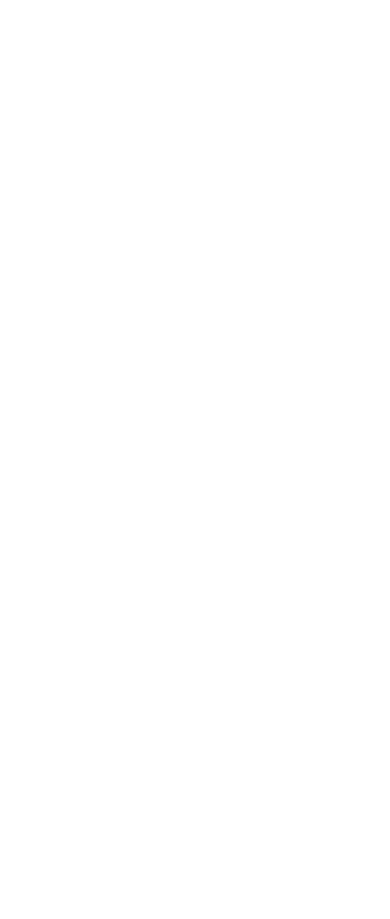
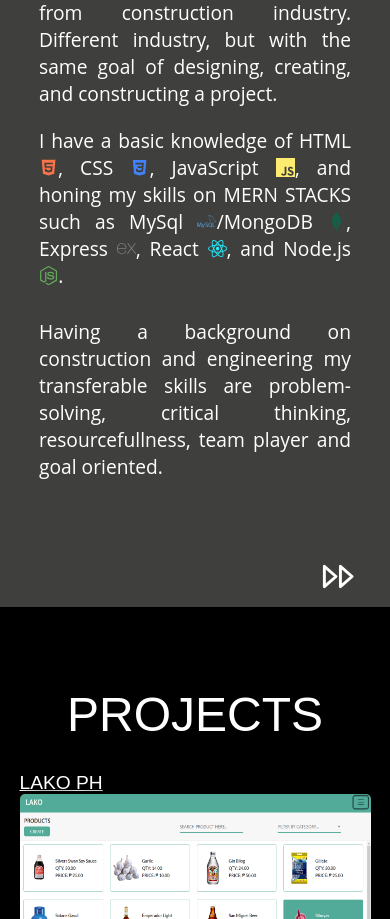
Before and after one commit to Rokhel121314/jerick-fullstack-portfolio, a React (Create React App) app: page / in a window 390 px wide. Shown: the part 1081-2000 px from the top of the page. Before the commit the page ends 844 px from the top, so only its background shows below. Built offline with nearby package versions, Linux system fonts and the light colour scheme.

Commit message:
convert to 1 pager

```diff
--- a/package.json
+++ b/package.json
@@ -11,6 +11,7 @@
     "react-icons": "^4.7.1",
     "react-router-dom": "^6.8.0",
     "react-scripts": "5.0.1",
+    "react-scroll": "^1.8.9",
     "web-vitals": "^2.1.4"
   },
   "scripts": {
--- a/src/App.js
+++ b/src/App.js
@@ -4,19 +4,16 @@ import AboutMePage from "./pages/AboutMePage";
 import ProjectsPage from "./pages/ProjectsPage";
 import SkillsPage from "./pages/SkillsPage";
 import ContactsPage from "./pages/ContactsPage";
-import { Route, Routes } from "react-router-dom";
 import Navigation from "./components/Navigation";
 
 function App() {
   return (
     <>
-      <Routes>
-        <Route path="/" element={<LandingPage />} />
-        <Route path="/about" element={<AboutMePage />} />
-        <Route path="/projects" element={<ProjectsPage />} />
-        <Route path="/skills" element={<SkillsPage />} />
-        <Route path="/contacts" element={<ContactsPage />} />
-      </Routes>
+      <LandingPage />
+      <AboutMePage />
+      <ProjectsPage />
+      <SkillsPage />
+      <ContactsPage />
     </>
   );
 }
--- a/src/components/Navigation.js
+++ b/src/components/Navigation.js
@@ -1,9 +1,10 @@
 import React, { useEffect, useState } from "react";
 import style from "../css/style.css";
 import profilepicture from "../assets/images/profilejpeg.jpg";
-import { Link } from "react-router-dom";
+// import { Link } from "react-router-dom";
 import { CgMenu } from "react-icons/cg";
 import { CgClose } from "react-icons/cg";
+import { Link } from "react-scroll";
 
 function Navigation() {
   const [toggle, setToggle] = useState(false);
@@ -58,12 +59,34 @@ function Navigation() {
           <p className="tName">FULL STACK WEB DEVELOPER</p>
         </div>
 
-        <div className="navItems">
+        {/* <div className="navItems">
           <Link to={"/"}>HOME</Link>
           <Link to={"/about"}>ABOUT</Link>
           <Link to={"/projects"}>PROJECTS</Link>
-          <Link to={"/skills"}>SKILLS</Link>
+          <Link to={"/skills"}>TECK STACKS</Link>
           <Link to={"/contacts"}>CONTACTS</Link>
+        </div> */}
+        <div className="navItems">
+          <Link activeClass="active" to="home" smooth={true} duration={500}>
+            HOME
+          </Link>
+          <Link activeClass="active" to="about" smooth={true} duration={500}>
+            ABOUT
+          </Link>
+          <Link activeClass="active" to="projects" smooth={true} duration={500}>
+            PROJECTS
+          </Link>
+          <Link
+            activeClass="active"
+            to="techstacks"
+            smooth={true}
+            duration={500}
+          >
+            TECH STACKS
+          </Link>
+          <Link activeClass="active" to="contacts" smooth={true} duration={500}>
+            CONTACTS
+          </Link>
         </div>
 
         <footer className="navFooter">
--- a/src/css/style.css
+++ b/src/css/style.css
@@ -78,7 +78,8 @@ body {
   display: none;
 }
 
-.nextBtn {
+.nextBtn,
+.nextBtn1 {
   display: none;
 }
 
@@ -194,6 +195,19 @@ body {
     z-index: 1;
     right: 10px;
     bottom: 10px;
+    width: 60px;
+    height: 40px;
+    background: none;
+    border: none;
+  }
+
+  .nextBtn1 {
+    display: block;
+    float: right;
+    position: relative;
+    z-index: 1;
+    right: 10px;
+    bottom: -70px;
     width: 60px;
     height: 40px;
     background: none;
--- a/src/pages/AboutMePage.js
+++ b/src/pages/AboutMePage.js
@@ -9,12 +9,12 @@ import {
   SiReact,
   SiNodedotjs,
 } from "react-icons/si";
-import { Link } from "react-router-dom";
+import { Link } from "react-scroll";
 import { TbPlayerTrackNext } from "react-icons/tb";
 
 function AboutMePage() {
   return (
-    <main className="aboutMain">
+    <main className="aboutMain" id="about">
       <header className="aboutHeader">
         <span className="aboutHeaderTitle">ABOUT ME?</span>
       </header>
@@ -45,7 +45,13 @@ function AboutMePage() {
           player and goal oriented.
         </span>
       </section>
-      <Link to={"/projects"} className="nextBtn">
+      <Link
+        activeClass="active"
+        to="projects"
+        smooth={true}
+        duration={500}
+        className="nextBtn1"
+      >
         <TbPlayerTrackNext className="toggleIcon" />
       </Link>
     </main>
--- a/src/pages/ContactsPage.js
+++ b/src/pages/ContactsPage.js
@@ -2,9 +2,9 @@ import React from "react";
 
 function ContactsPage() {
   return (
-    <div className="container">
+    <main className="container" id="contacts">
       <span>Contacts</span>
-    </div>
+    </main>
   );
 }
 
--- a/src/pages/LandingPage.js
+++ b/src/pages/LandingPage.js
@@ -1,5 +1,5 @@
 import React, { useEffect, useState } from "react";
-import { Link } from "react-router-dom";
+import { Link } from "react-scroll";
 import { TbPlayerTrackNext } from "react-icons/tb";
 
 function LandingPage() {
@@ -21,7 +21,7 @@ function LandingPage() {
   }, [bg]);
 
   return (
-    <main className={bg === 1 ? "landingMain1" : "landingMain2"}>
+    <main className={bg === 1 ? "landingMain1" : "landingMain2"} id="home">
       {/* <div className="introContainer">
         <span>{bg === 1 ? "Hi" : "Civil Engineer/"}</span>
         <span>{bg === 1 ? "I'm Jerick" : "Full Stack Web Developer"}</span>
@@ -33,7 +33,13 @@ function LandingPage() {
         <span>I'm Jerick</span>
         <span>{bg === 1 ? "Fullstack Web Developer" : " Civil Engineer"}</span>
       </div>
-      <Link to={"/about"} className="nextBtn">
+      <Link
+        activeClass="active"
+        to="about"
+        smooth={true}
+        duration={500}
+        className="nextBtn"
+      >
         <TbPlayerTrackNext className="toggleIcon" />
       </Link>
     </main>
--- a/src/pages/ProjectsPage.js
+++ b/src/pages/ProjectsPage.js
@@ -2,7 +2,7 @@ import React from "react";
 
 function ProjectsPage() {
   return (
-    <main className="projectsMain">
+    <main className="projectsMain" id="projects">
       <header className="projectsHeader">
         <span className="projectsHeaderTitle">PROJECTS</span>
       </header>
@@ -12,6 +12,7 @@ function ProjectsPage() {
           <a
             href="https://lakoph.online/"
             target="_blank"
+            rel="noreferrer"
             className="projectTitle"
           >
             <span>LAKO PH</span>
@@ -35,6 +36,7 @@ function ProjectsPage() {
           <a
             href="https://rokhel121314.github.io/stickWars_v.1.0/"
             target="_blank"
+            rel="noreferrer"
             className="projectTitle"
           >
             <span>STICK WARS</span>
@@ -60,6 +62,7 @@ function ProjectsPage() {
           <a
             href="https://rokhel121314.github.io/TemperatureConverterv.3.0/"
             target="_blank"
+            rel="noreferrer"
             className="projectTitle"
           >
             <span>TEMPERATURE CONVERTER</span>
--- a/src/pages/SkillsPage.js
+++ b/src/pages/SkillsPage.js
@@ -2,9 +2,9 @@ import React from "react";
 
 function SkillsPage() {
   return (
-    <div className="container">
+    <main className="container" id="techstacks">
       <span>SKILLS</span>
-    </div>
+    </main>
   );
 }
 
```
Also changed, not shown: 1 other file (tests, documents, lock files or other folders).
